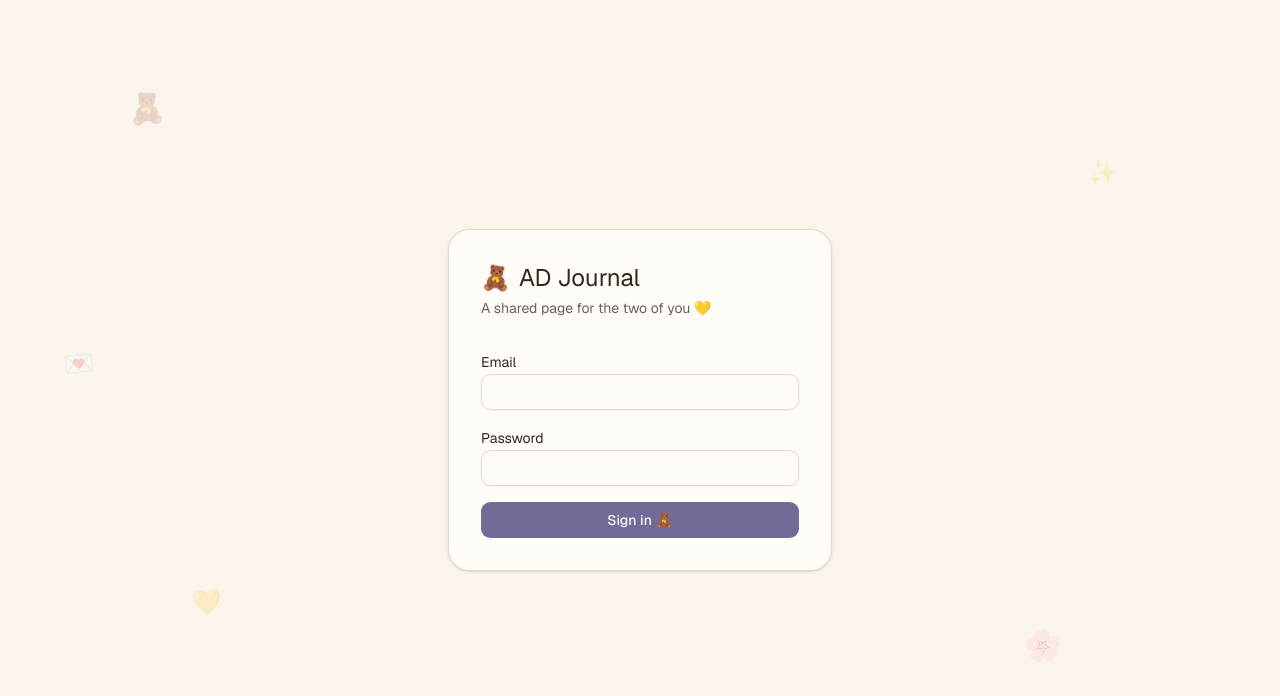
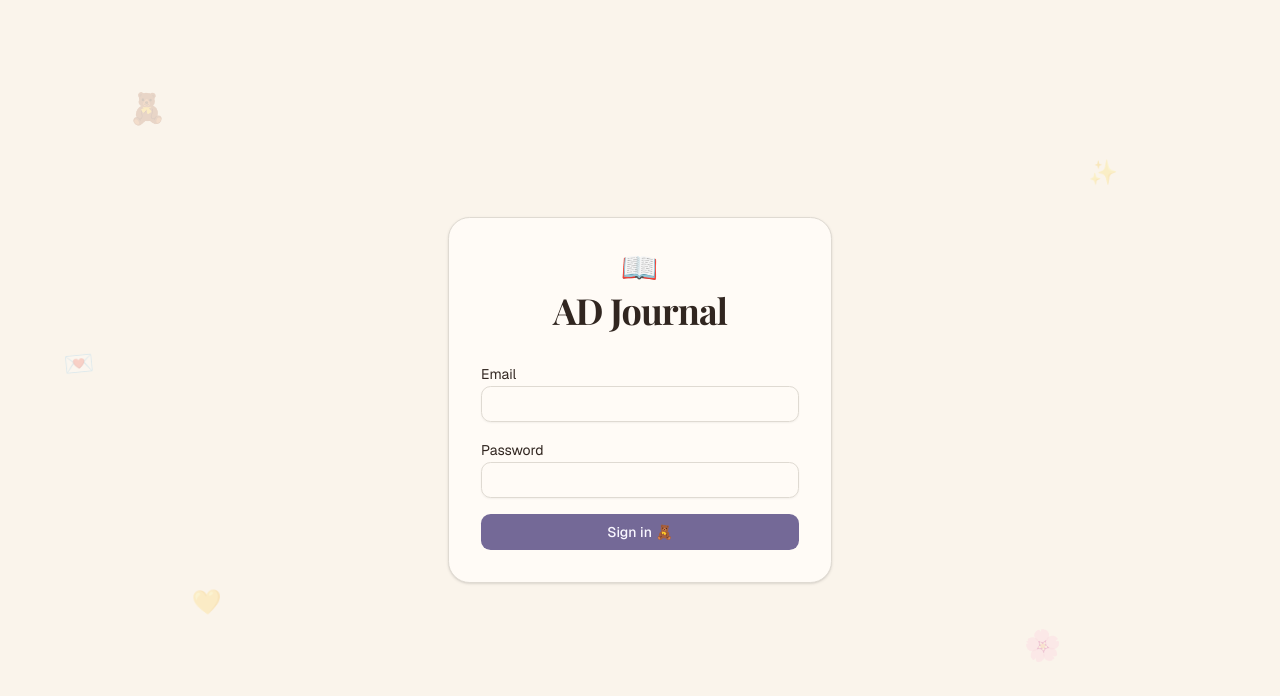
Before and after one commit to savy-7/ad-journal, a Next.js app: page /login in a window 1280 px wide. Shown: the top 696 px of the page. Built offline with nearby package versions, Linux system fonts and the light colour scheme.

Commit message:
landing page

```diff
--- a/app/login/page.tsx
+++ b/app/login/page.tsx
@@ -2,9 +2,12 @@
 
 import { useActionState } from "react";
 import { motion } from "motion/react";
+import { Playfair_Display } from "next/font/google";
 import { login, type LoginState } from "./actions";
 import { Button } from "@/components/ui/button";
 import { Input } from "@/components/ui/input";
+
+const playfair = Playfair_Display({ subsets: ["latin"], weight: ["700"] });
 
 const initialState: LoginState = { error: null };
 
@@ -40,19 +43,20 @@ export default function LoginPage() {
         transition={{ duration: 0.5, ease: "easeOut" }}
         className="relative w-full max-w-sm rounded-2xl border border-border bg-card p-8 shadow-sm"
       >
-        <h1 className="flex items-center gap-2 font-heading text-2xl text-foreground">
+        <div className="flex flex-col items-center gap-1 text-center">
           <motion.span
             animate={{ rotate: [0, -10, 10, -6, 0] }}
             transition={{ duration: 2.5, repeat: Infinity, repeatDelay: 2, ease: "easeInOut" }}
-            className="inline-block"
+            className="inline-block text-3xl"
           >
-            🧸
+            📖
           </motion.span>
-          AD Journal
-        </h1>
-        <p className="mt-1 text-sm text-muted-foreground">
-          A shared page for the two of you 💛
-        </p>
+          <h1
+            className={`${playfair.className} text-4xl font-bold tracking-tight text-foreground`}
+          >
+            AD Journal
+          </h1>
+        </div>
 
         <form action={formAction} className="mt-8 space-y-4">
           <div className="space-y-1.5">
```
